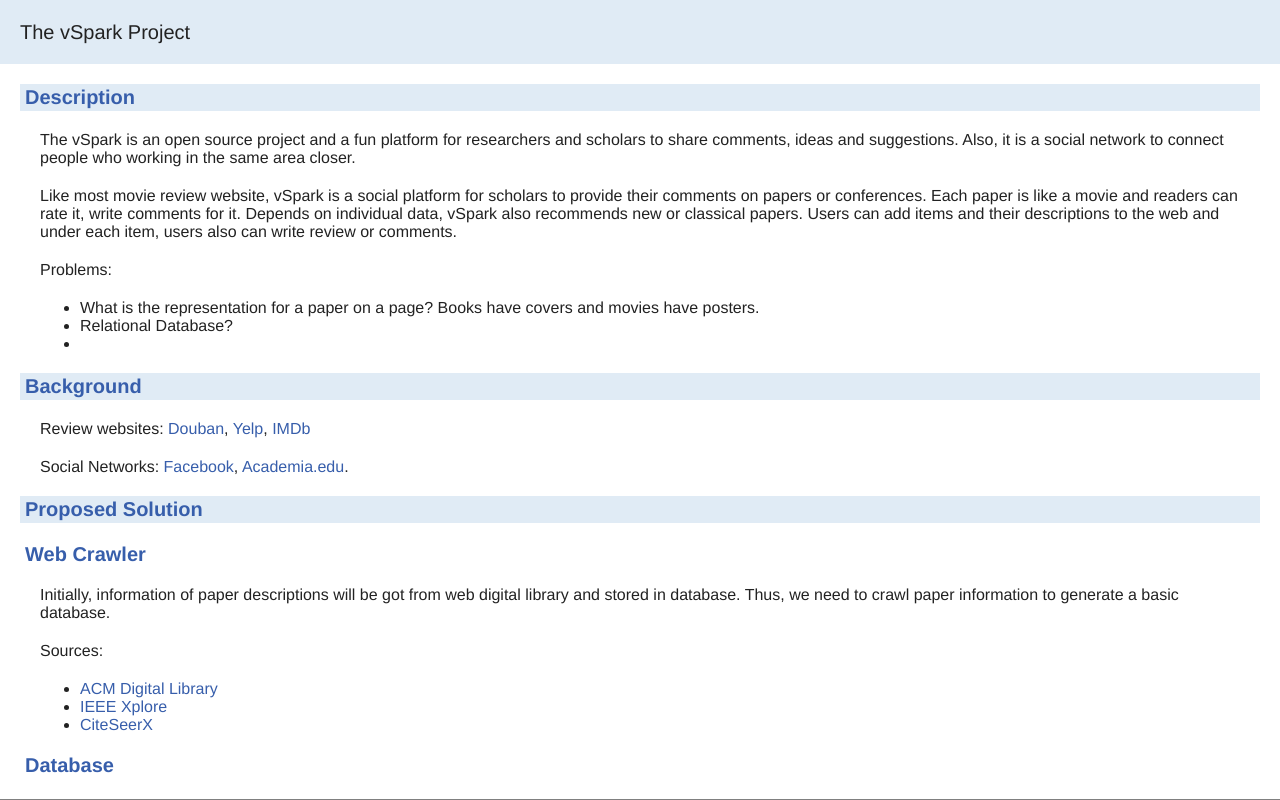
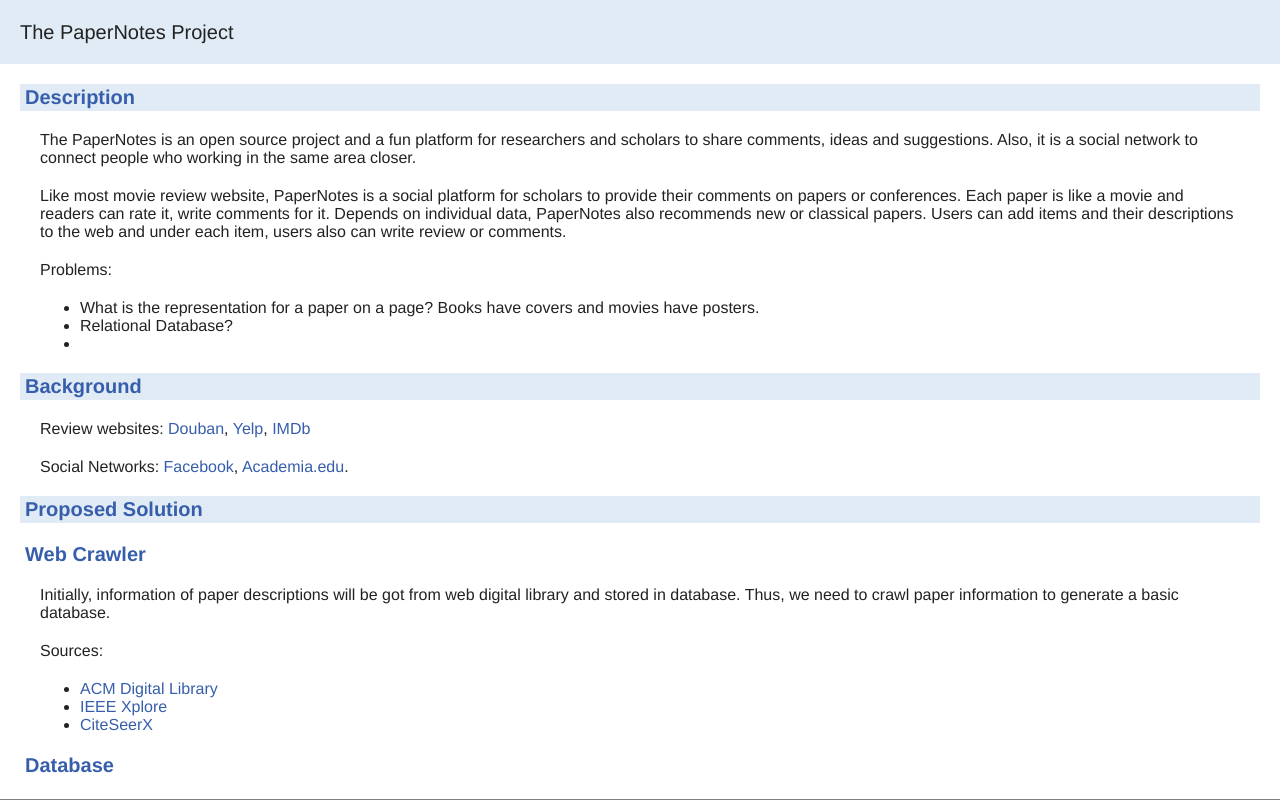
Before and after one commit to invisible-wo/papernotes, a plain HTML site: page documentation/proposal.html in a window 1280 px wide. Drawn offline with Linux system fonts and the light colour scheme.

Commit message:
new files

```diff
--- a/documentation/proposal.html
+++ b/documentation/proposal.html
@@ -1,6 +1,6 @@
 <!DOCTYPE html>
 <html><head><meta http-equiv="Content-Type" content="text/html; charset=UTF-8">
-  <title>Proposal - The vSpark Project</title>
+  <title>Proposal - The PaperNotes Project</title>
 
 <link type="text/css" rel="stylesheet" href="js/style.css">
 <!--
@@ -20,7 +20,7 @@ _gaq.push(["_trackPageview"]);
 <div id="mainframe" style="position: fixed; bottom: 0; top:0; overflow: auto; width: 100%;">
 <div id="topbar" class="wide">
 	<div class="container">
-	<div id="heading"><a href="#">The vSpark Project</a></div>
+	<div id="heading"><a href="#">The PaperNotes Project</a></div>
 	</div>
 </div>
 
@@ -34,11 +34,11 @@ _gaq.push(["_trackPageview"]);
  	<h2>Description</h2>
 	<div id="nav"></div>
 	<p>
-	The vSpark is an open source project and a fun platform for researchers and scholars to share comments, ideas and suggestions. Also, it is a social network to connect people who working in the same area closer.
+	The PaperNotes is an open source project and a fun platform for researchers and scholars to share comments, ideas and suggestions. Also, it is a social network to connect people who working in the same area closer.
 	</p>
 
 	<p>
-	Like most movie review website, vSpark is a social platform for scholars to provide their comments on papers or conferences. Each paper is like a movie and readers can rate it, write comments for it. Depends on individual data, vSpark also recommends new or classical papers. Users can add items and their descriptions to the web and under each item, users also can write review or comments.
+	Like most movie review website, PaperNotes is a social platform for scholars to provide their comments on papers or conferences. Each paper is like a movie and readers can rate it, write comments for it. Depends on individual data, PaperNotes also recommends new or classical papers. Users can add items and their descriptions to the web and under each item, users also can write review or comments.
 	</p>
 
 	<p>
```
